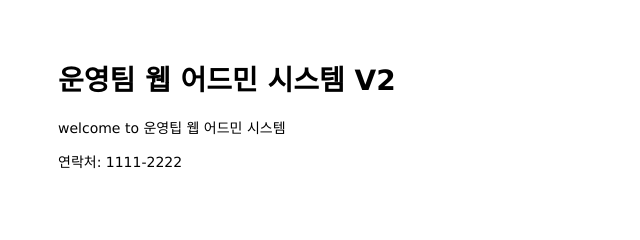
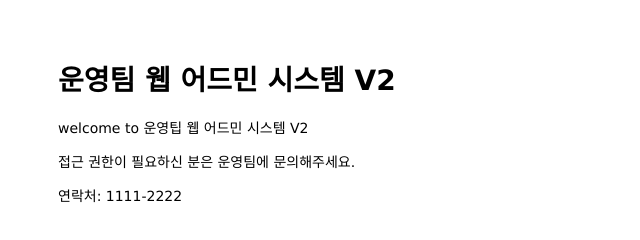
Before and after one commit to wwongg/mastering-git-github, a website: page index.html in a window 1280 px wide. Shown: the whole page, without its empty margins (0-640 px from the left). Drawn offline with Linux system fonts and the light colour scheme; files that its build step writes are made by us from their sources.

Commit message:
Change content in main page

```diff
--- a/index.html
+++ b/index.html
@@ -8,11 +8,13 @@
 
     <h1>운영팀 웹 어드민 시스템 V2</h1>
 
-    <p>welcome to 운영팁 웹 어드민 시스템</p>
+    <p>welcome to 운영팁 웹 어드민 시스템 V2</p>
+    <p>접근 권한이 필요하신 분은 운영팀에 문의해주세요.</p>
 </body>
 
 <footer>
     <p>연락처: 1111-2222</p>
+
 </footer>
 
 </html>
```
